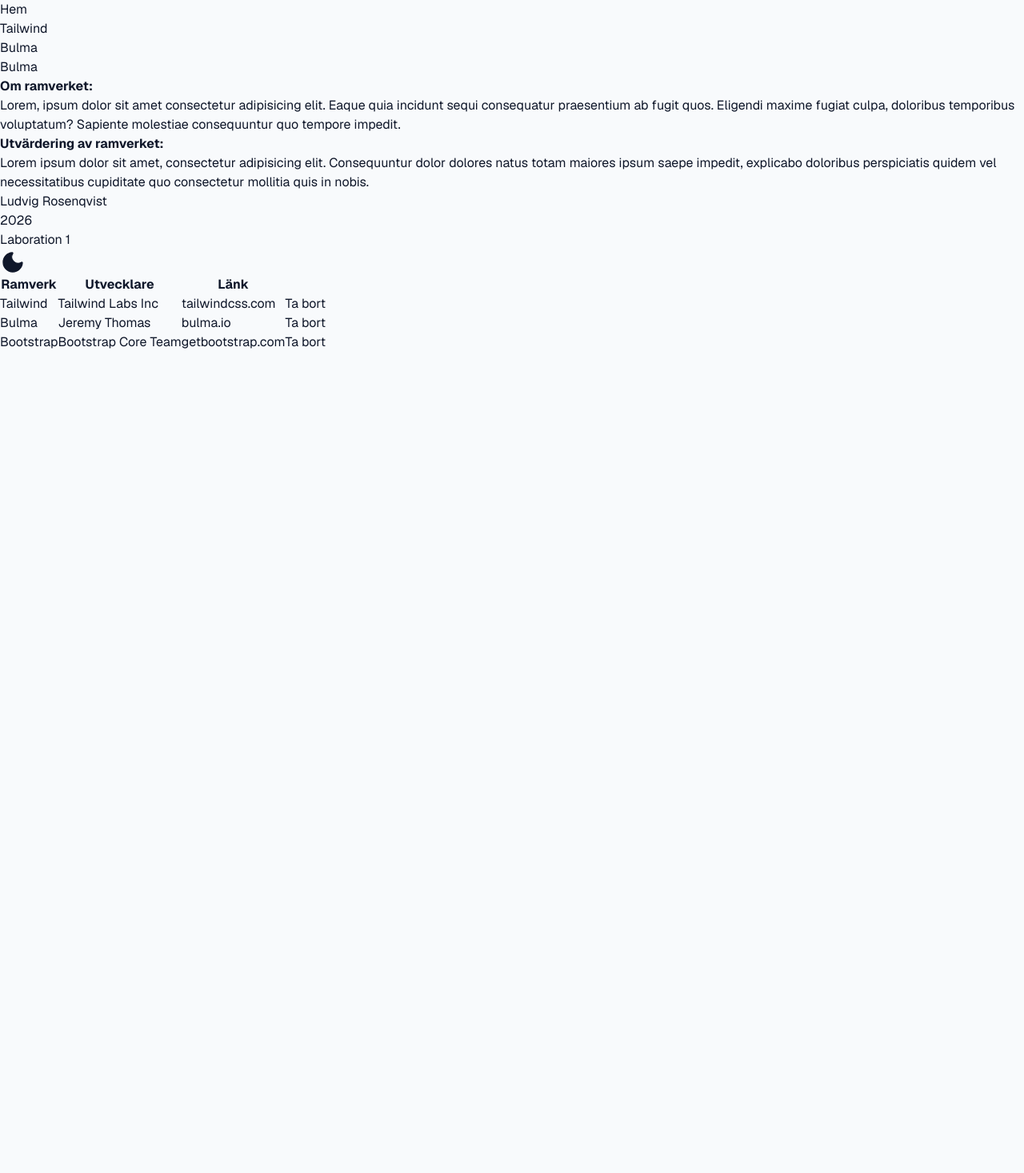
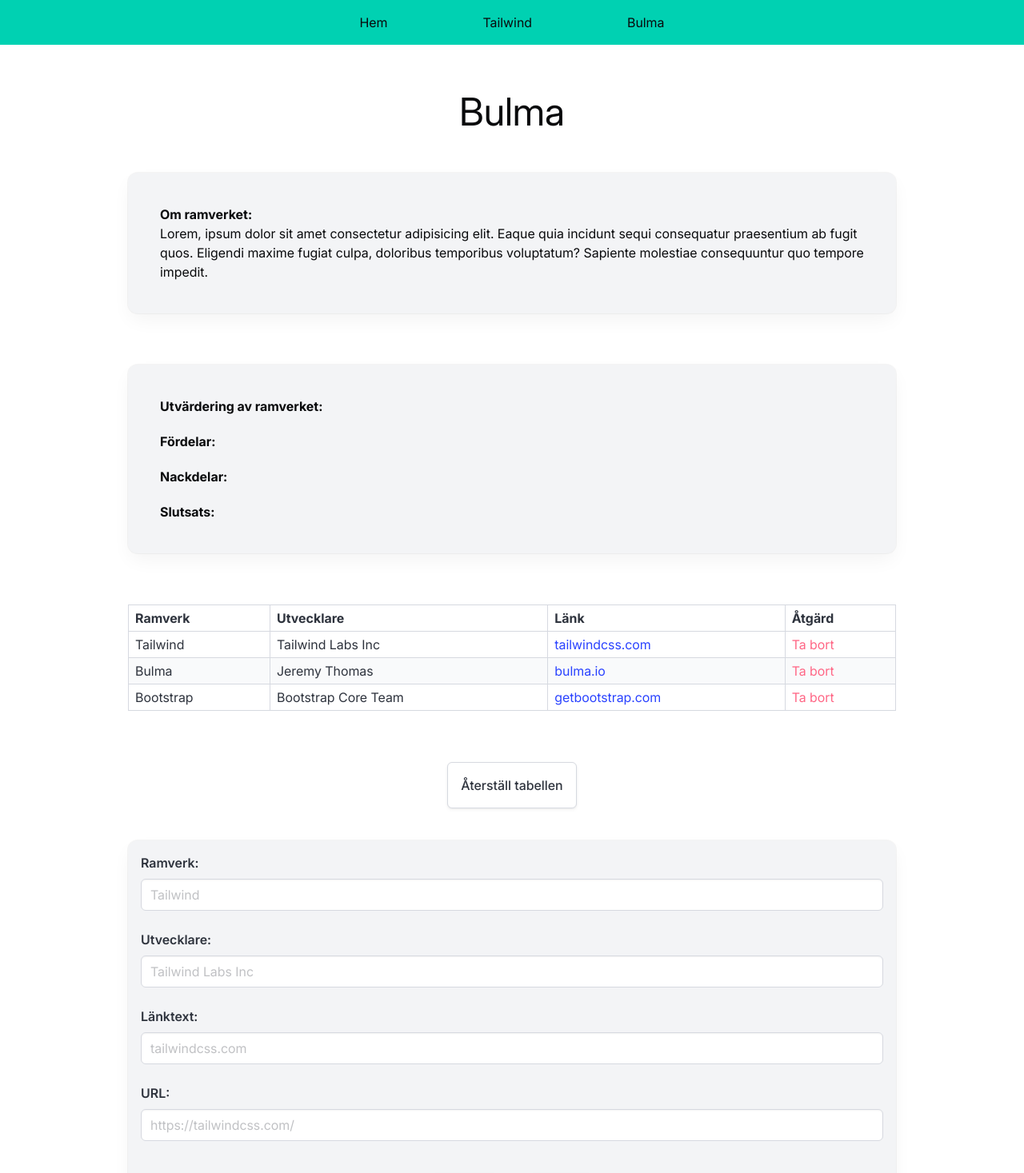
Before and after one commit to CLR2001/dt193g-laboration1, a Vue app: page /bulma in a window 1280 px wide. Shown: the top 1467 px of the page at 80% size. Before the commit the page ends 800 px from the top, so only its background shows below. Built offline with nearby package versions, Linux system fonts and the light colour scheme.

Commit message:
finished bulma page

```diff
--- a/package.json
+++ b/package.json
@@ -12,6 +12,7 @@
   },
   "dependencies": {
     "@tailwindcss/vite": "^4.3.5",
+    "bulma": "^1.0.4",
     "tailwindcss": "^4.3.5",
     "vue": "^3.5.42",
     "vue-router": "^5.3.1"
@@ -24,6 +25,7 @@
     "npm-run-all2": "^9.0.3",
     "prettier": "^3.10.1",
     "prettier-plugin-tailwindcss": "^0.8.1",
+    "sass": "^1.108.2",
     "typescript": "~6.0.0",
     "vite": "^8.2.2",
     "vite-plugin-vue-devtools": "^8.2.1",
--- a/src/components/FooterBulma.vue
+++ b/src/components/FooterBulma.vue
@@ -4,14 +4,11 @@ import ToggleThemeButton from './ToggleThemeButton.vue'
 
 <template>
   <footer>
-    <div class="">
-      <ul class="">
+    <div class="has-background-primary p-5">
+      <ul class="is-flex is-justify-content-center is-flex-wrap-wrap gap-32">
         <li>Ludvig Rosenqvist</li>
         <li>2026</li>
         <li>Laboration 1</li>
-        <li>
-          <ToggleThemeButton></ToggleThemeButton>
-        </li>
       </ul>
     </div>
   </footer>
--- a/src/components/FormBulma.vue
+++ b/src/components/FormBulma.vue
@@ -1,7 +1,80 @@
-<script setup lang="ts"></script>
+<script setup lang="ts">
+import type { IDataRow } from '@/composables/tableDataHandler'
+import { tableDataHandler } from '@/composables/tableDataHandler'
+import { ref } from 'vue'
+
+const { addRow } = tableDataHandler()
+
+const emptyForm = {
+  framework: '',
+  developer: '',
+  linkText: '',
+  url: '',
+}
+const formData = ref<Omit<IDataRow, 'id'>>({ ...emptyForm })
+
+const handleSubmit = () => {
+  if (!formData.value.framework.trim() || !formData.value.developer.trim() || !formData.value.url.trim()) {
+    alert('Vänligen fyll i alla fält!')
+    return
+  }
+
+  addRow(formData.value)
+  formData.value = { ...emptyForm }
+}
+
+const handleReset = () => {
+  formData.value = { ...emptyForm }
+}
+</script>
 
 <template>
-  <div></div>
+  <div class="has-background-light block p-4">
+    <form @submit.prevent="handleSubmit" class="is-flex is-flex-direction-column gap-10">
+      <div class="">
+        <label for="framework" class="label">Ramverk:</label>
+        <input
+          v-model="formData.framework"
+          type="text"
+          name="framework"
+          autocomplete="off"
+          placeholder="Tailwind"
+          class="input"
+        />
+        <label for="developer" class="label mt-5">Utvecklare:</label>
+        <input
+          v-model="formData.developer"
+          type="text"
+          name="developer"
+          autocomplete="off"
+          placeholder="Tailwind Labs Inc"
+          class="input"
+        />
+        <label for="linkText" class="label mt-5">Länktext:</label>
+        <input
+          v-model="formData.linkText"
+          type="text"
+          name="linkText"
+          autocomplete="off"
+          placeholder="tailwindcss.com"
+          class="input"
+        />
+        <label for="url" class="label mt-5">URL:</label>
+        <input
+          v-model="formData.url"
+          type="url"
+          name="url"
+          autocomplete="off"
+          placeholder="https://tailwindcss.com/"
+          class="input"
+        />
+      </div>
+      <div class="is-flex is-justify-content-center gap-10">
+        <button type="submit" class="button">Skicka</button>
+        <button type="button" class="button" @click="handleReset">Rensa</button>
+      </div>
+    </form>
+  </div>
 </template>
 
 <style scoped></style>
--- a/src/components/FormTailwind.vue
+++ b/src/components/FormTailwind.vue
@@ -75,13 +75,13 @@ const handleReset = () => {
       <div class="m-auto mt-8 flex flex-wrap justify-center gap-6">
         <button
           type="submit"
-          class="bg-brand-primary cursor-pointer rounded-2xl border border-white/10 px-6 py-4 text-white hover:scale-105 active:scale-100"
+          class="bg-brand-primary cursor-pointer rounded-2xl border border-white/10 px-6 py-4 text-white transition-transform duration-100 hover:scale-105 active:scale-100"
         >
           Skicka
         </button>
         <button
           type="button"
-          class="bg-brand-primary cursor-pointer rounded-2xl border border-white/10 px-6 py-4 text-white hover:scale-105 active:scale-100"
+          class="bg-brand-primary cursor-pointer rounded-2xl border border-white/10 px-6 py-4 text-white transition-transform duration-150 hover:scale-105 active:scale-100"
           @click="handleReset"
         >
           Rensa
--- a/src/components/HeaderBulma.vue
+++ b/src/components/HeaderBulma.vue
@@ -2,16 +2,16 @@
 
 <template>
   <header>
-    <nav class="">
-      <ul class="">
+    <nav class="has-background-primary">
+      <ul class="is-flex is-justify-content-space-around m-auto w-[min(100%,500px)]">
         <li>
-          <router-link to="/" class="">Hem</router-link>
+          <router-link to="/" class="has-text-black is-inline-block p-4">Hem</router-link>
         </li>
         <li>
-          <router-link to="/tailwind" class="">Tailwind</router-link>
+          <router-link to="/tailwind" class="has-text-black is-inline-block p-4">Tailwind</router-link>
         </li>
         <li>
-          <router-link to="/bulma" class="">Bulma</router-link>
+          <router-link to="/bulma" class="has-text-black is-inline-block p-4">Bulma</router-link>
         </li>
       </ul>
     </nav>
--- a/src/components/TableBulma.vue
+++ b/src/components/TableBulma.vue
@@ -1,35 +1,43 @@
 <script setup lang="ts">
 import { tableDataHandler } from '@/composables/tableDataHandler'
-const { tableData, deleteRow } = tableDataHandler()
+const { tableData, deleteRow, resetTable } = tableDataHandler()
 </script>
 
 <template>
-  <div>
-    <table>
-      <thead>
+  <div class="table-container">
+    <table class="is-narrow has-text-black is-hoverable is-fullwidth is-striped is-bordered table">
+      <thead class="">
         <tr>
-          <th>Ramverk</th>
-          <th>Utvecklare</th>
-          <th>Länk</th>
-          <th></th>
+          <th class="">Ramverk</th>
+          <th class="">Utvecklare</th>
+          <th class="">Länk</th>
+          <th class="">Åtgärd</th>
         </tr>
       </thead>
-      <tbody>
-        <tr v-for="row in tableData" :key="row.id">
-          <td>{{ row.framework }}</td>
-          <td>{{ row.developer }}</td>
-          <td>
+      <tbody class="">
+        <tr v-for="row in tableData" :key="row.id" class="">
+          <td class="">{{ row.framework }}</td>
+          <td class="">{{ row.developer }}</td>
+          <td class="">
             <a :href="row.url" target="_blank" class="">
               {{ row.linkText }}
             </a>
           </td>
-          <td>
+          <td class="has-text-danger">
             <button @click="deleteRow(row.id, row.framework)" class="">Ta bort</button>
           </td>
         </tr>
       </tbody>
     </table>
   </div>
+  <button @click="resetTable" class="button m-auto w-fit p-4">Återställ tabellen</button>
 </template>
 
-<style scoped></style>
+<style lang="scss" scoped>
+.block {
+  border-radius: 12px;
+  box-shadow:
+    0 0 0 1px rgba(0, 0, 0, 0.04),
+    0 10px 25px -3px rgba(0, 0, 0, 0.05);
+}
+</style>
--- a/src/views/BulmaView.vue
+++ b/src/views/BulmaView.vue
@@ -3,14 +3,32 @@ import HeaderBulma from '@/components/HeaderBulma.vue'
 import FooterBulma from '@/components/FooterBulma.vue'
 import TableBulma from '@/components/TableBulma.vue'
 import FormBulma from '@/components/FormBulma.vue'
+import { onMounted, onUnmounted } from 'vue'
+
+// AI-genererad del som endast laddar in Bulma på bulma undersidan för att undvika css-krockar som påverkade layouten på alla sidor.
+onMounted(() => {
+  const link = document.createElement('link')
+  link.id = 'bulma-dynamic-theme'
+  link.rel = 'stylesheet'
+  link.href = 'https://cdn.jsdelivr.net/npm/bulma@1.0.2/css/bulma.min.css'
+  document.head.appendChild(link)
+})
+
+onUnmounted(() => {
+  const link = document.getElementById('bulma-dynamic-theme')
+  if (link) {
+    link.remove()
+  }
+})
+// Slut på AI-genererad kod.
 </script>
 
 <template>
-  <div class="">
+  <div class="has-background-white has-text-black" data-theme="light">
     <HeaderBulma></HeaderBulma>
-    <main>
-      <h1 class="">Bulma</h1>
-      <section class="">
+    <main class="is-flex is-flex-direction-column is-justify-content-center is-max-desktop container mt-6 mb-6 gap-10">
+      <h1 class="is-size-1 has-text-centered">Bulma</h1>
+      <section class="has-background-light container block p-10">
         <h2 class=""><b>Om ramverket:</b></h2>
         <p>
           Lorem, ipsum dolor sit amet consectetur adipisicing elit. Eaque quia incidunt sequi consequatur praesentium ab
@@ -18,18 +36,30 @@ import FormBulma from '@/components/FormBulma.vue'
           tempore impedit.
         </p>
       </section>
-      <section class="">
+      <section class="has-background-light is-flex is-flex-direction-column container block gap-5 p-10">
         <h2 class=""><b>Utvärdering av ramverket:</b></h2>
         <p>
-          Lorem ipsum dolor sit amet, consectetur adipisicing elit. Consequuntur dolor dolores natus totam maiores ipsum
-          saepe impedit, explicabo doloribus perspiciatis quidem vel necessitatibus cupiditate quo consectetur mollitia
-          quis in nobis.
+          <b>Fördelar:</b>
+        </p>
+        <p>
+          <b>Nackdelar:</b>
+        </p>
+        <p>
+          <b>Slutsats:</b>
         </p>
       </section>
+      <TableBulma></TableBulma>
+      <FormBulma></FormBulma>
     </main>
     <FooterBulma></FooterBulma>
-    <TableBulma></TableBulma>
   </div>
 </template>
 
-<style scoped></style>
+<style scoped>
+.block {
+  border-radius: 12px;
+  box-shadow:
+    0 0 0 1px rgba(0, 0, 0, 0.04),
+    0 10px 25px -3px rgba(0, 0, 0, 0.05);
+}
+</style>
--- a/src/views/TailwindView.vue
+++ b/src/views/TailwindView.vue
@@ -12,7 +12,7 @@ import FormTailwind from '@/components/FormTailwind.vue'
       class="mx-auto flex h-fit w-full max-w-[65ch] flex-col items-center gap-8 overflow-x-hidden px-[5%] py-12 sm:px-12"
     >
       <h1 class="text-4xl tracking-tight">Tailwind</h1>
-      <section class="bg-card-surface border-border-line rounded-2xl border p-8 shadow-(--shadow-card) sm:p-12">
+      <section class="bg-card-surface border-border-line w-full rounded-2xl border p-8 shadow-(--shadow-card) sm:p-12">
         <h2 class="mb-2 text-xl tracking-tight"><b>Om ramverket:</b></h2>
         <p>
           Lorem, ipsum dolor sit amet consectetur adipisicing elit. Eaque quia incidunt sequi consequatur praesentium ab
@@ -20,12 +20,16 @@ import FormTailwind from '@/components/FormTailwind.vue'
           tempore impedit.
         </p>
       </section>
-      <section class="bg-card-surface border-border-line rounded-2xl border p-8 shadow-(--shadow-card) sm:p-12">
+      <section class="bg-card-surface border-border-line w-full rounded-2xl border p-8 shadow-(--shadow-card) sm:p-12">
         <h2 class="mb-2 text-lg tracking-tight"><b>Utvärdering av ramverket:</b></h2>
         <p>
-          Lorem ipsum dolor sit amet, consectetur adipisicing elit. Consequuntur dolor dolores natus totam maiores ipsum
-          saepe impedit, explicabo doloribus perspiciatis quidem vel necessitatibus cupiditate quo consectetur mollitia
-          quis in nobis.
+          <b>Fördelar:</b>
+        </p>
+        <p>
+          <b>Nackdelar:</b>
+        </p>
+        <p>
+          <b>Slutsats:</b>
         </p>
       </section>
       <TableTailwind></TableTailwind>
```
Also changed, not shown: 1 other file (tests, documents, lock files or other folders).
